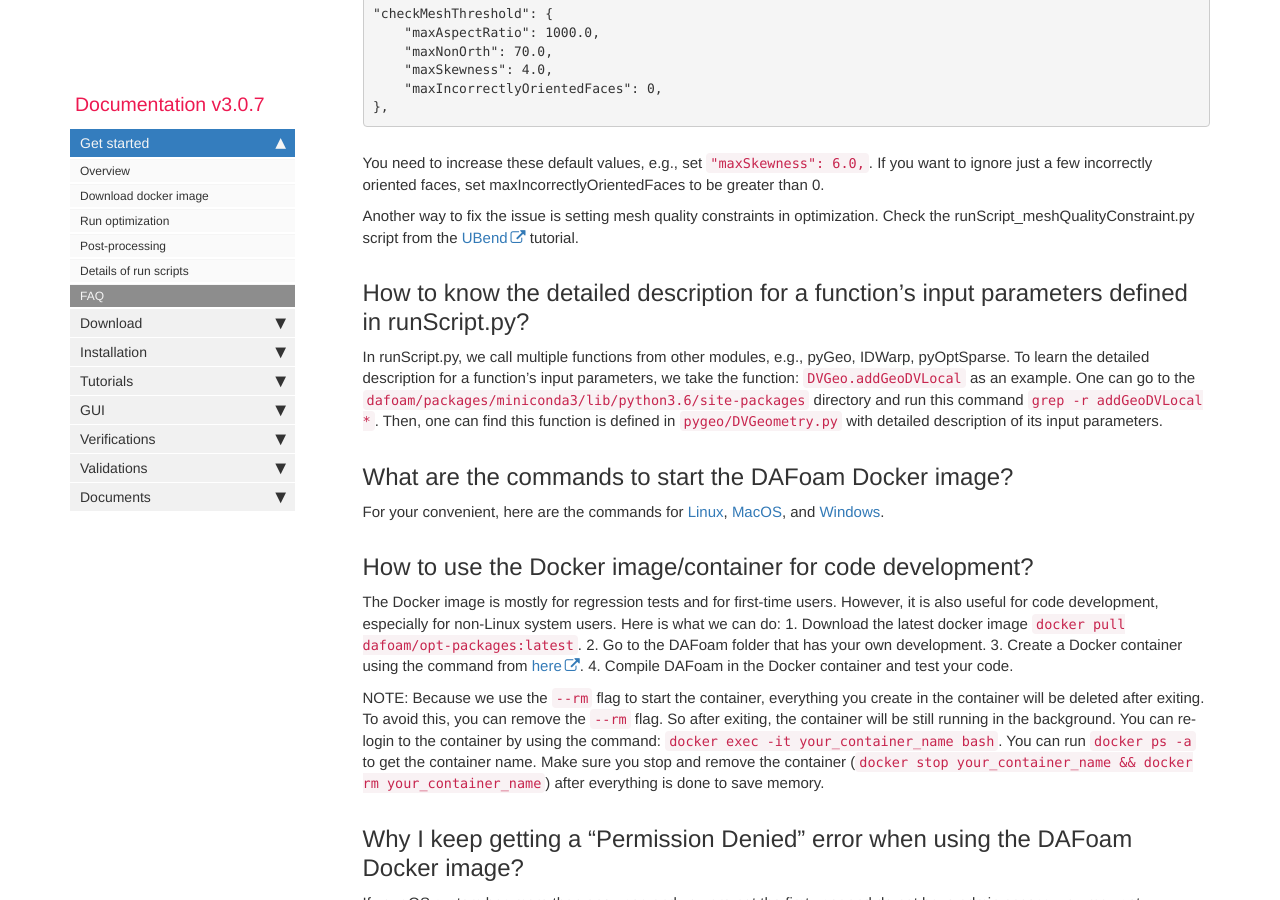
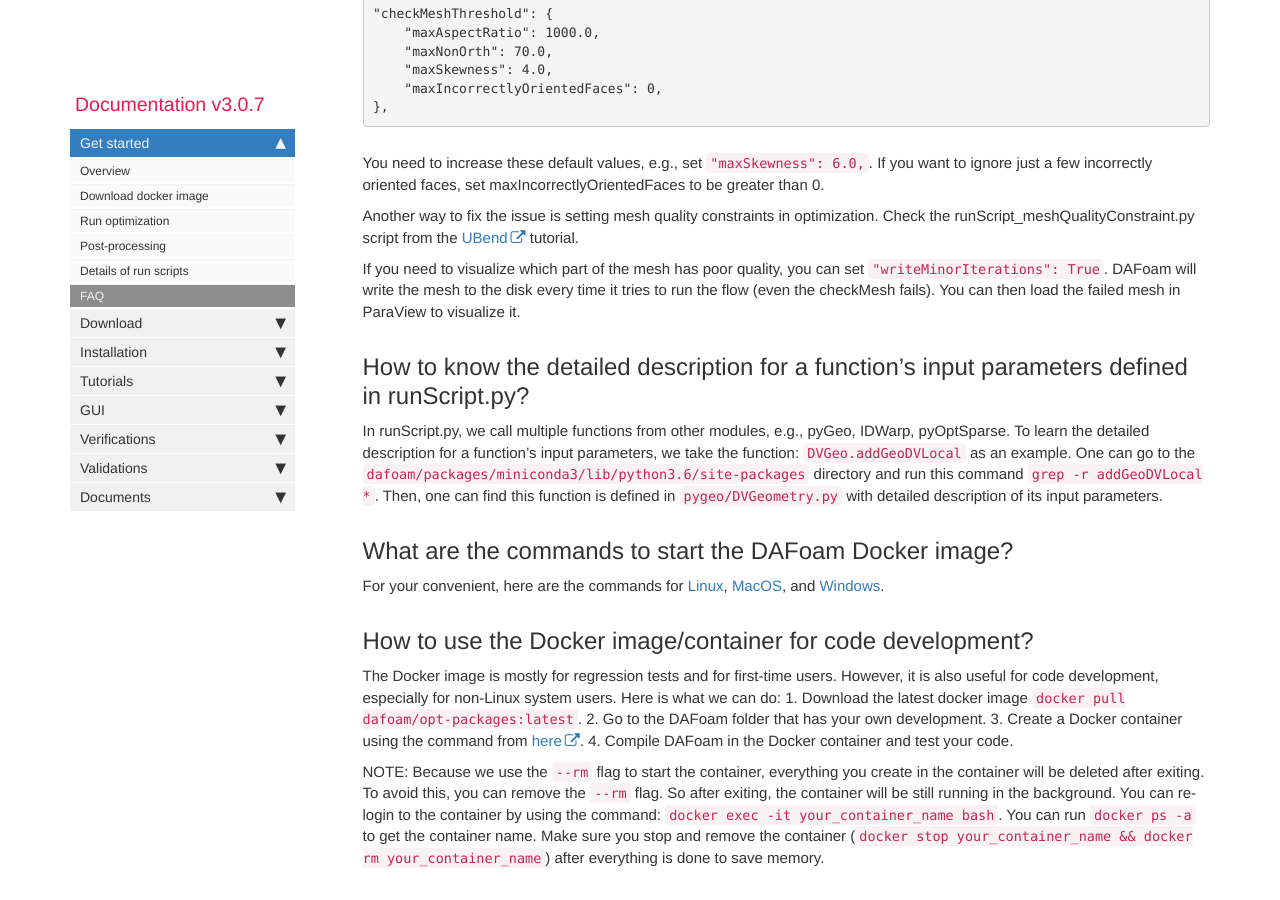
Before and after one commit to DAFoam/DAFoam.github.io, a Jekyll site: the page built from pages/mydoc/mydoc_get_started_faq.md, in a window 1280 px wide and 900 px high, scrolled down 5801 px. Built offline with Jekyll 4.4.1, drawn with Linux system fonts in a browser that asks for light colours; comment, search, counter and statistics services are not loaded.

Commit message:
content update

```diff
--- a/pages/mydoc/mydoc_get_started_faq.md
+++ b/pages/mydoc/mydoc_get_started_faq.md
@@ -156,6 +156,8 @@ You need to increase these default values, e.g., set `"maxSkewness": 6.0,`. If y
 
 Another way to fix the issue is setting mesh quality constraints in optimization. Check the runScript_meshQualityConstraint.py script from the [UBend](https://github.com/DAFoam/tutorials/blob/main/UBend_Channel/runScript_meshQualityConstraint.py) tutorial.
 
+If you need to visualize which part of the mesh has poor quality, you can set `"writeMinorIterations": True`. DAFoam will write the mesh to the disk every time it tries to run the flow (even the checkMesh fails). You can then load the failed mesh in ParaView to visualize it.
+
 
 ## How to know the detailed description for a function's input parameters defined in runScript.py?
 
```
